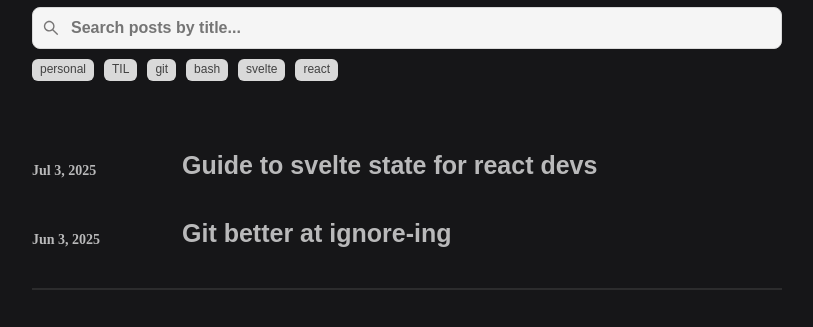
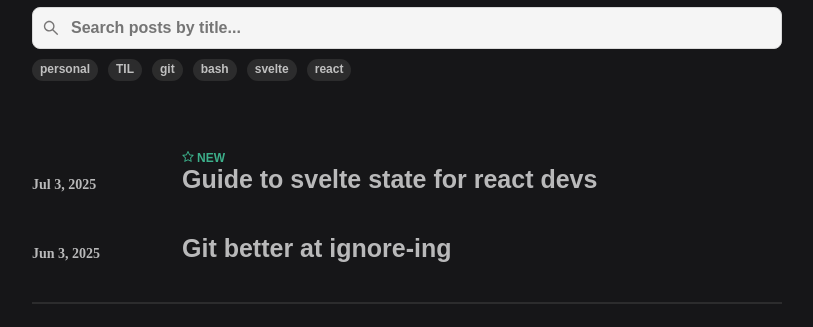
Before and after one commit to himanshuc3/blog, a Gatsby site: page /blog in a window 1280 px wide. Shown: the part 246-573 px from the top of the page, without its empty margins (233-1046 px from the left). Built offline with nearby package versions, Linux system fonts and the light colour scheme; Gatsby itself is replaced by a stand-in of ours; some packages are replaced by stand-ins of ours.

Commit message:
fix: blog stylings

```diff
--- a/src/components/postListing/index.tsx
+++ b/src/components/postListing/index.tsx
@@ -2,7 +2,9 @@
 import { Link } from 'gatsby';
 import './styles.scss';
 import { DATE_OPTS } from '../../utils/constants';
+import { StarOutlined } from '@ant-design/icons';
 import Tag from '../tag';
+import Status from './status';
 
 interface Props {
   id: string;
@@ -10,6 +12,14 @@
   date: Date;
   tags: string[];
   slug: string;
+}
+
+function isNewArticle(date: Date) {
+  const publishedDate = new Date(date);
+  const now = Date.now();
+  const oneMonthMs = 30 * 24 * 60 * 60 * 1000; // 30 days in ms
+
+  return now - publishedDate.getTime() < oneMonthMs;
 }
 
 const PostListing: React.FC<Props> = ({ title, date, tags, id, slug }) => {
@@ -21,12 +31,22 @@
         </span>
       </div>
       <div data-id={id} className="right">
-        <h1 className="sec-font">{title}</h1>
-        <div className="tags sec-font" data-id={id}>
-          {tags.map((tag) => (
-            <Tag text={tag} />
+        <div className="post-tags sec-font" data-id={id}>
+          {tags.map((tag, idx) => (
+            <span>
+              {tag}
+              {idx != tags.length - 1 ? ' - ' : ''}
+            </span>
           ))}
         </div>
+        <h1 className="sec-font">
+          {isNewArticle(date) && (
+            <Status text="NEW" className="success">
+              <StarOutlined style={{ marginRight: '3px' }} />
+            </Status>
+          )}
+          {title}
+        </h1>
       </div>
     </Link>
   );
--- /dev/null
+++ b/src/components/postListing/status.scss
@@ -0,0 +1,9 @@
+.status{
+    font-size: 12px;
+    margin: 0;
+    font-weight: 800;
+
+    &.success {
+        color: #3caf8a;
+    }
+}
--- /dev/null
+++ b/src/components/postListing/status.tsx
@@ -0,0 +1,19 @@
+import React from 'react';
+import { FireOutlined } from '@ant-design/icons';
+
+import './status.scss';
+
+interface StatusProps {
+  text: string;
+  className?: string;
+  children?: React.ReactNode;
+}
+
+export default function Status({ text, className, children }: StatusProps) {
+  return (
+    <p className={`status ${className || ''}`}>
+      {children}
+      {text}
+    </p>
+  );
+}
--- a/src/components/postListing/styles.scss
+++ b/src/components/postListing/styles.scss
@@ -4,33 +4,45 @@
   align-items: flex-end;
   margin-bottom: 40px;
   border-radius: 10px;
-  transition: all 0.6s;
+
+  h1,p,div, span {
+
+    transition: all 0.2s ease-in-out;
+  }
 
   &.dimmed {
     .right h1,
-    .date {
+    .right .status,
+    .date,
+     {
       color: var(--variable-hoverBG);
     }
   }
 
   .right {
     position: relative;
+    display: flex;
+    flex-shrink: 1;
+    flex-grow: 1;
+    width: 10px;
 
     h1 {
       font-size: 25px;
-      transition: all 0.6s;
       font-weight:600;
       margin: 0;
       text-decoration: underline;
       text-decoration-color: transparent;
       text-decoration-thickness: 5px;
       color: var(--variable-textSecondary);
+
     }
 
-    .tags {
+
+    .post-tags {
       position: absolute;
-      top: -25px;
-      display: none;
+      bottom: -17px;
+      opacity: 0;
+      font-weight: 500;
     }
   }
 
@@ -40,7 +52,6 @@
       display: inline-block;
       font-size: 14px;
       font-weight: 700;
-      transition: all 0.6s;
     }
   }
 
@@ -59,5 +70,8 @@
       color: var(--variable-text);
       // text-decoration-color: var(--variable-primary);
     }
+    .right .post-tags {
+      opacity: 1;
+    }
   }
 }
--- a/src/components/tag/index.tsx
+++ b/src/components/tag/index.tsx
@@ -1,5 +1,6 @@
 import React from 'react';
 import './styles.scss';
+import Icon, { FireTwoTone } from '@ant-design/icons';
 
 type Props = {
   text: string;
@@ -8,7 +9,7 @@
 
 const Tag: React.FC<Props> = ({ text, highlighted = false }) => {
   return (
-    <span className={`tag sec-font ${highlighted ? 'highlighted' : ''}`} data-tag={text}>
+    <span className={`tag sec-font ${highlighted ? 'highlighted' : ''} `} data-tag={text}>
       {text}
     </span>
   );
--- a/src/components/tag/styles.scss
+++ b/src/components/tag/styles.scss
@@ -1,14 +1,22 @@
 .tag {
     display: inline-block;
     margin-right: 10px;
-    background: #D9D9D9;
-    border-radius: 6px;
+    border-radius: 20px;
     padding: 4px 8px;
     font-size: 12px;
-    font-weight: 500;
+    font-weight: 700;
     color: rgba(0, 0, 0, 0.7);
+    background: var(--variable-hoverBG);
+    color: var(--variable-textSecondary);
+
     position: relative;
     transition: all 0.3s;
+
+& > span{
+    display: inline-flex;
+    margin-right: 5px;
+}
+
 
     &:hover {
         cursor: pointer;
```
Also changed, not shown: requirements.md (+1 -0 lines).
